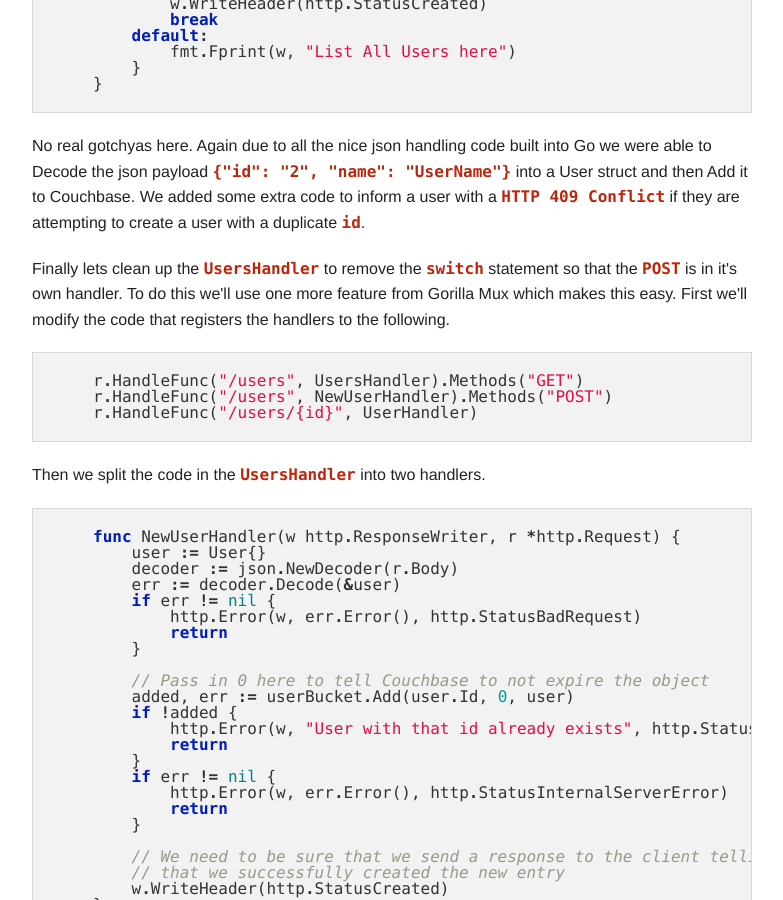
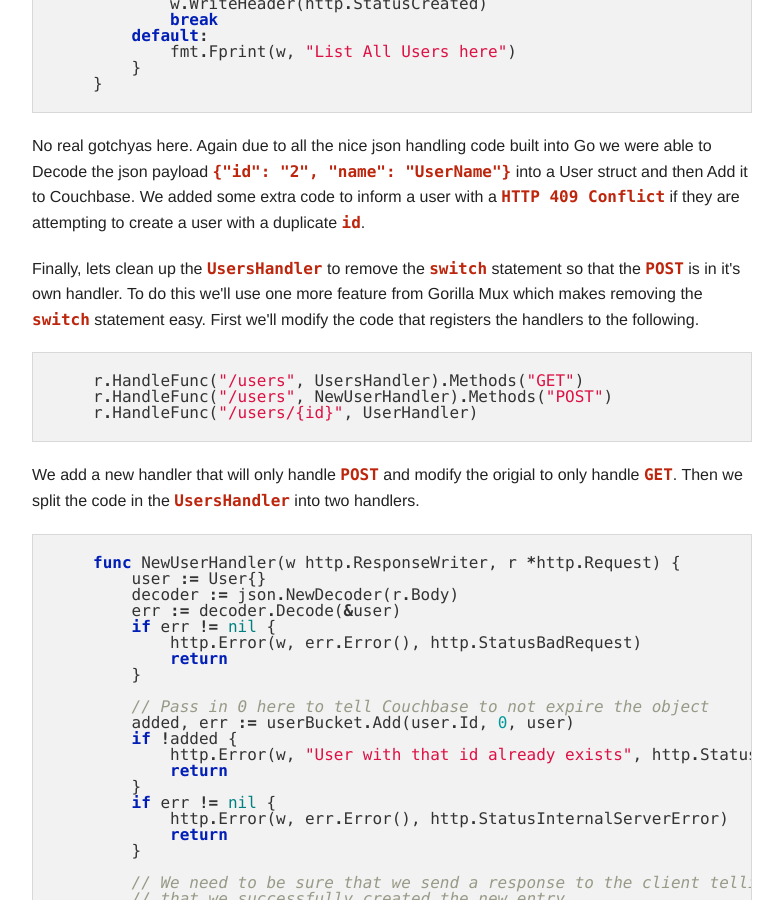
Before and after one commit to rpmoore/rpmoore.github.io, a Jekyll site: the page built from _posts/2014-05-22-go-rest-couchbase.html, in a window 1280 px wide and 900 px high, scrolled down 2299 px. Shown: the whole window, without its empty margins (123-906 px from the left). Built offline with Jekyll 4.4.1, drawn with Linux system fonts in a browser that asks for light colours; comment, search, counter and statistics services are not loaded.

Commit message:
Added some more langauge to clear up one thing that I do when adding a new handler for post

```diff
--- a/_posts/2014-05-22-go-rest-couchbase.html
+++ b/_posts/2014-05-22-go-rest-couchbase.html
@@ -113,7 +113,7 @@ func UsersHandler(w http.ResponseWriter, r *http.Request) {
 
 <p>No real gotchyas here.  Again due to all the nice json handling code built into Go we were able to Decode the json payload <code>{"id": "2", "name": "UserName"}</code> into a User struct and then Add it to Couchbase.  We added some extra code to inform a user with a <code>HTTP 409 Conflict</code> if they are attempting to create a user with a duplicate <code>id</code>.</p>
 
-<p>Finally lets clean up the <code>UsersHandler</code> to remove the <code>switch</code> statement so that the <code>POST</code> is in it's own handler.  To do this we'll use one more feature from Gorilla Mux which makes this easy.  First we'll modify the code that registers the handlers to the following.</p>
+<p>Finally, lets clean up the <code>UsersHandler</code> to remove the <code>switch</code> statement so that the <code>POST</code> is in it's own handler.  To do this we'll use one more feature from Gorilla Mux which makes removing the <code>switch</code> statement easy.  First we'll modify the code that registers the handlers to the following.</p>
 
 <div class="panel codeblock">
 {% highlight go %}
@@ -123,7 +123,7 @@ r.HandleFunc("/users/{id}", UserHandler)
 {% endhighlight %}
 </div>
 
-<p>Then we split the code in the <code>UsersHandler</code> into two handlers.</p>
+<p>We add a new handler that will only handle <code>POST</code> and modify the origial to only handle <code>GET</code>.  Then we split the code in the <code>UsersHandler</code> into two handlers.</p>
 
 <div class="panel codeblock">
 {% highlight go %}
```
